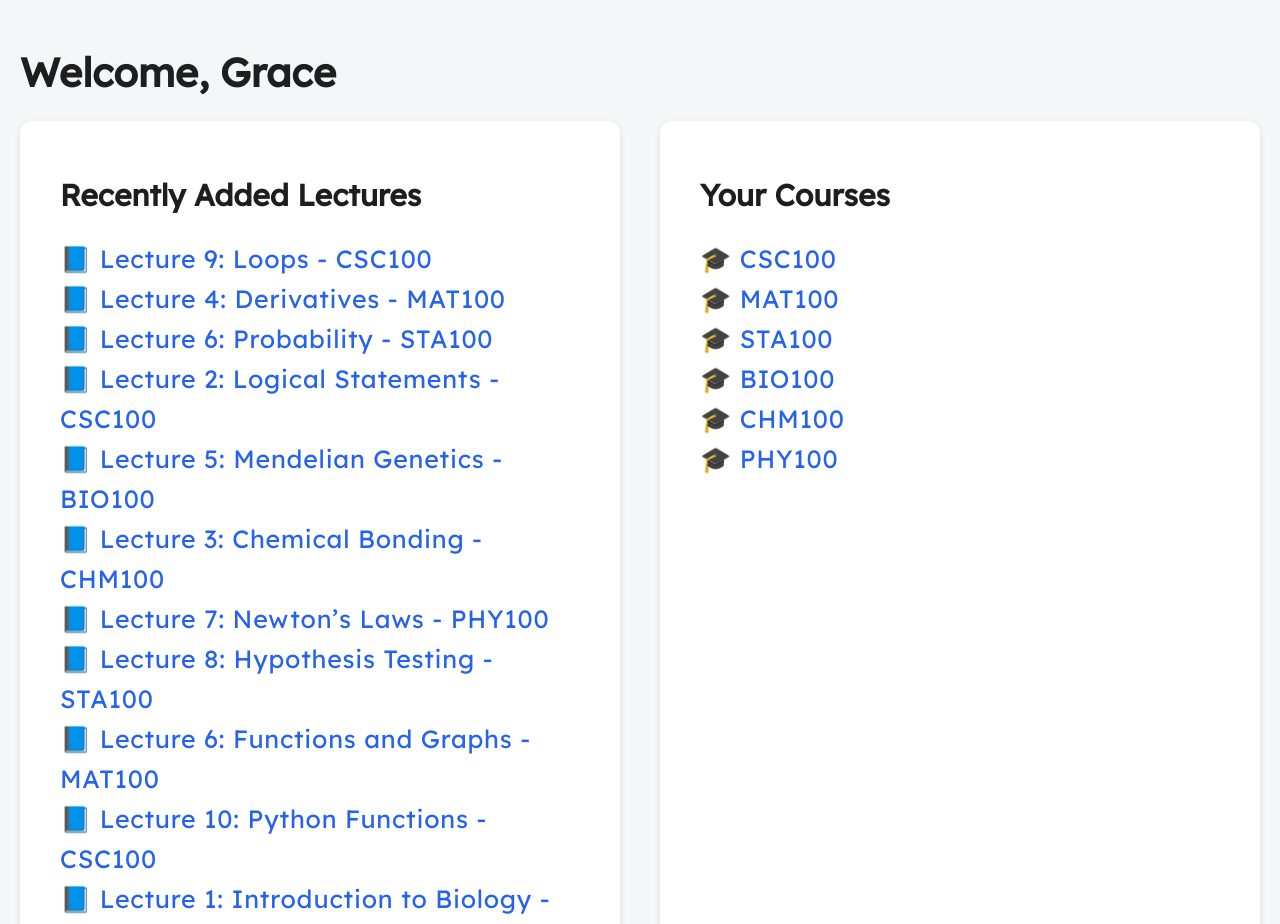
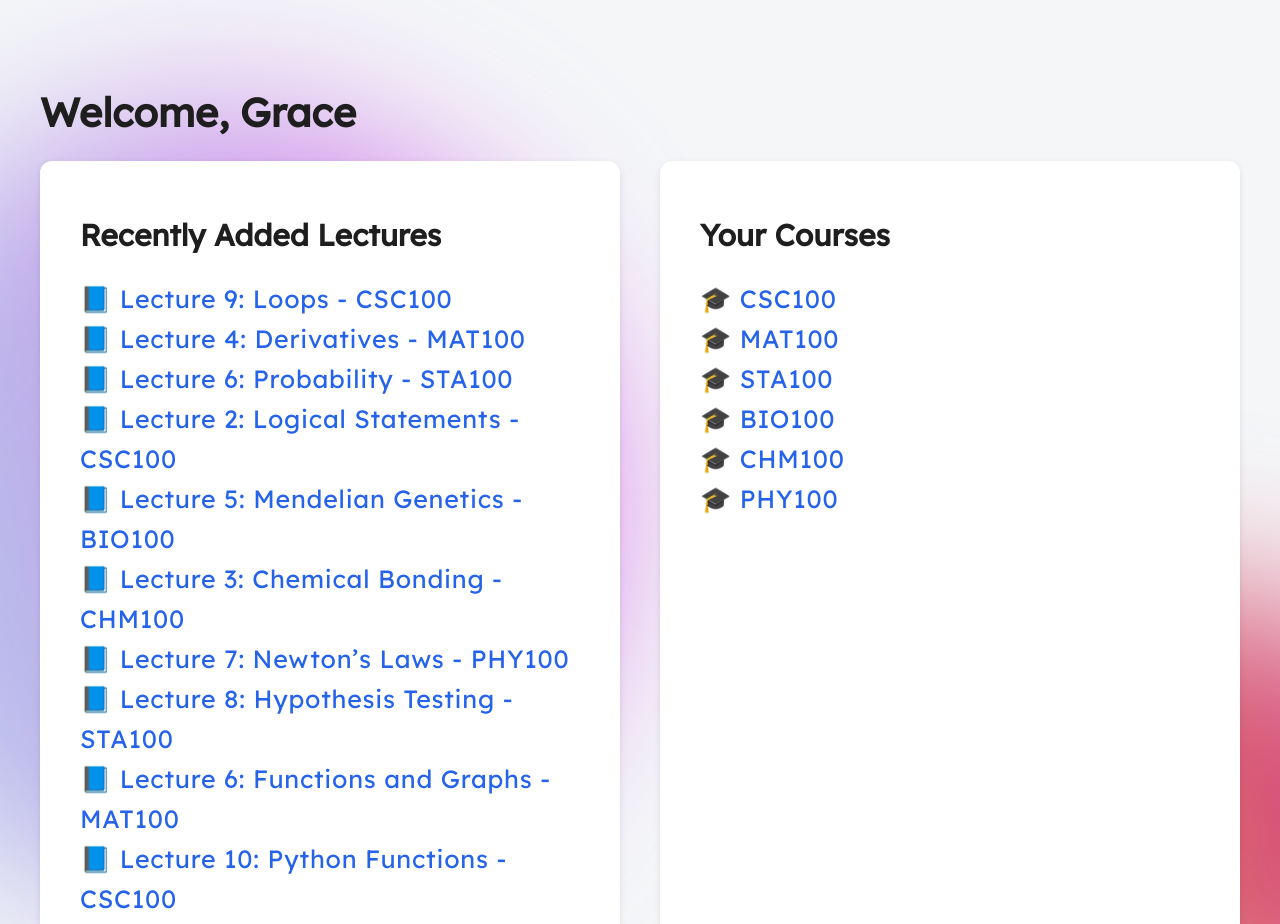
Before and after one commit to gracelliu/genai2025, a Vue app in the folder dyslexia-app/: page /home in a window 1280 px wide. Shown: the top 924 px of the page. Built offline with nearby package versions, Linux system fonts and the light colour scheme.

Commit message:
make the welcome page prettier

```diff
--- a/dyslexia-app/src/components/WelcomePage.vue
+++ b/dyslexia-app/src/components/WelcomePage.vue
@@ -1,15 +1,23 @@
 <template>
   <div class="welcome-page">
+
+    <section id="up"></section>
+    <section id="down"></section>
+
+    <div class="overlay">
+
     <h1>Welcome, Grace</h1>
-
       <div class="content">
         <!-- LEFT COLUMN: Recently Added Lectures -->
         <div class="left-column">
           <h2>Recently Added Lectures</h2>
           <ul>
             <li v-for="(lecture, index) in recentLectures" :key="index">
-              <router-link :to="`/lecture/${lecture.course}/lecture-${lecture.number}`">
-                📘 Lecture {{ lecture.number }}: {{ lecture.title }} - {{ lecture.course }}
+              <router-link
+                :to="`/lecture/${lecture.course}/lecture-${lecture.number}`"
+              >
+                📘 Lecture {{ lecture.number }}: {{ lecture.title }} -
+                {{ lecture.course }}
               </router-link>
             </li>
           </ul>
@@ -20,9 +28,12 @@
           <h2>Your Courses</h2>
           <ul>
             <li v-for="(course, index) in courses" :key="index">
-              <router-link :to="`/course/${course}`">🎓 {{ course }}</router-link>
+              <router-link :to="`/course/${course}`"
+                >🎓 {{ course }}</router-link
+              >
             </li>
           </ul>
+        </div>
       </div>
     </div>
   </div>
@@ -30,10 +41,51 @@
 
 
 <style scoped>
+
 .welcome-page {
-  padding: 20px;
+  position: relative;
+  min-height: 100vh;
+  padding: 0;
+  overflow: hidden;
   background-color: #f4f6f8;
 }
+
+/* 🧊 Background blob animation setup */
+#up, #down {
+  position: absolute;
+  border-radius: 50%;
+  filter: blur(80px);
+  z-index: 0;
+  animation-duration: 20s;
+  animation-iteration-count: infinite;
+  animation-timing-function: ease-in-out;
+}
+
+#up {
+  height: 800px;
+  width: 800px;
+  background-image: linear-gradient(80deg, rgb(173, 218, 236), rgb(222, 97, 233));
+  top: -200px;
+  left: -200px;
+  animation-name: down;
+}
+
+#down {
+  height: 500px;
+  width: 500px;
+  background-image: linear-gradient(80deg, rgba(245, 207, 82, 0.8), rgba(199, 10, 114));
+  bottom: -150px;
+  right: -150px;
+  animation-name: up;
+}
+
+/* 🧩 Overlay content styling */
+.overlay {
+  position: relative;
+  z-index: 1;
+  padding: 60px 40px;
+}
+
 
 h1 {
   font-size: 40px;
@@ -73,7 +125,6 @@ li {
   line-height: 1.6;
 }
 
-
 a {
   text-decoration: none;
   color: #2563eb;
@@ -82,8 +133,26 @@ a {
 a:hover {
   text-decoration: underline;
 }
+
+@keyframes down {
+  0%, 100% {
+    top: -100px;
+  }
+  70% {
+    top: 700px;
+  }
+}
+
+@keyframes up {
+  0%, 100% {
+    bottom: -100px;
+  }
+  70% {
+    bottom: 700px;
+  }
+}
+
 </style>
-
 
 <script>
 export default {
@@ -102,10 +171,10 @@ a:hover {
         { number: 6, title: "Functions and Graphs", course: "MAT100" },
         { number: 10, title: "Python Functions", course: "CSC100" },
         { number: 1, title: "Introduction to Biology", course: "BIO100" },
-            { number: 11, title: "Acid-Base Reactions", course: "CHM100" }
+        { number: 11, title: "Acid-Base Reactions", course: "CHM100" },
       ],
-        courses: ["CSC100", "MAT100", "STA100", "BIO100", "CHM100", "PHY100"]
+      courses: ["CSC100", "MAT100", "STA100", "BIO100", "CHM100", "PHY100"],
     };
-    }
+  },
 };
 </script>
```
Lines whose indentation alone changed are shown as unchanged.
